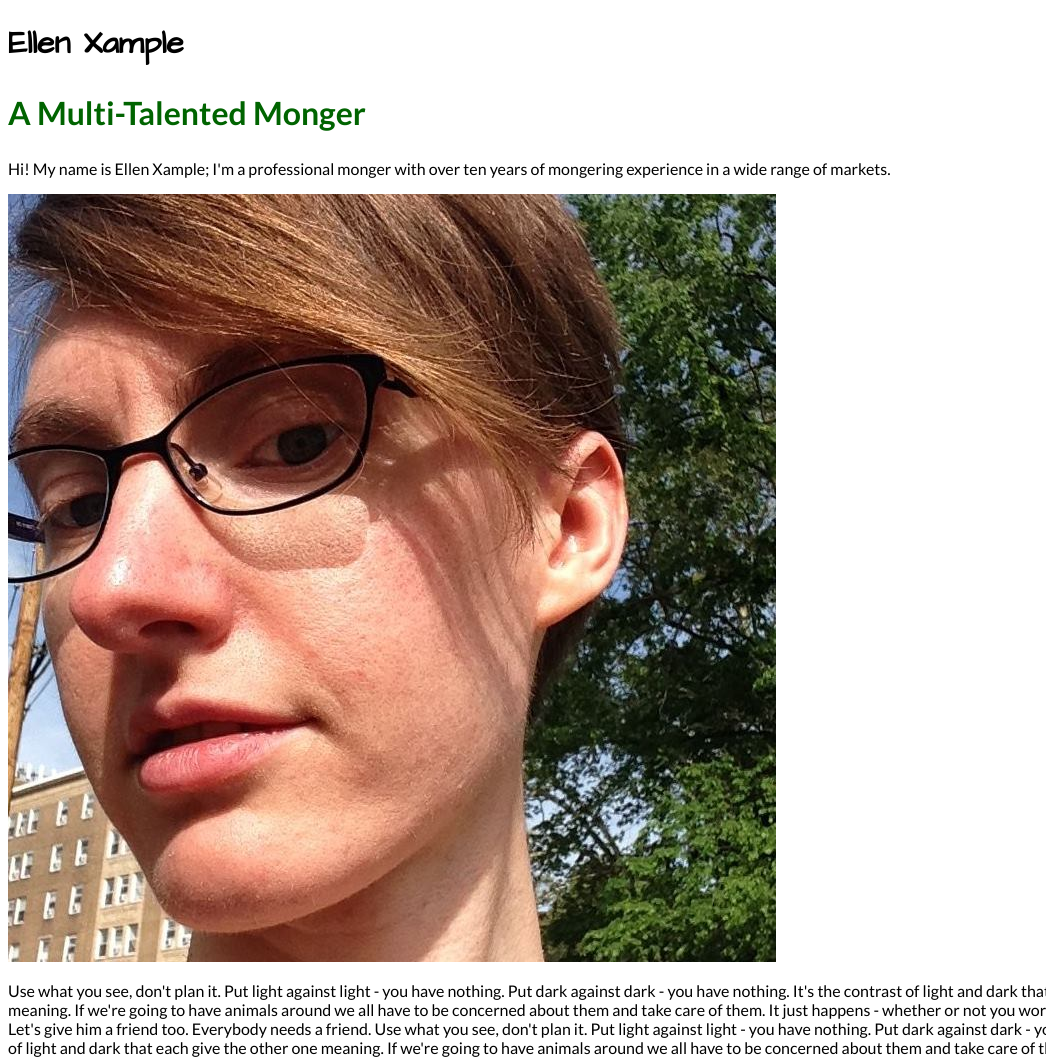
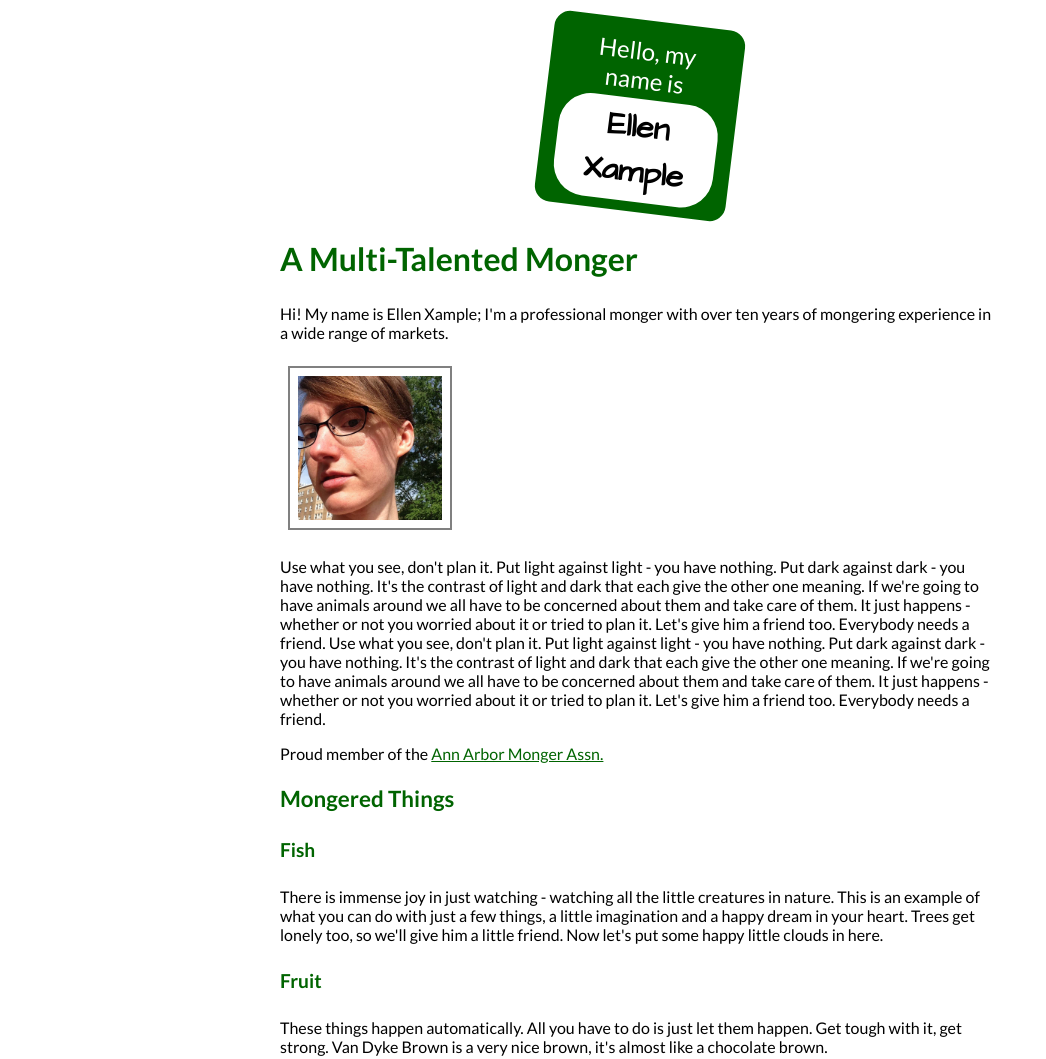
Before and after one commit to cmu-wdl-s21/website_in_steps-pm39, a plain HTML site: page index.html in a window 1280 px wide. Shown: the top 1059 px of the page, without its empty margins (0-1046 px from the left). Drawn offline with Linux system fonts and the light colour scheme.

Commit message:
worked exampole for hw5

```diff
--- a/css/styles.css
+++ b/css/styles.css
@@ -44,3 +44,45 @@ a {
   color: darkgreen;
 
 }
+
+/* Warning: this affects all the iamges on the site! */
+
+img {
+  width: 9em;
+  padding: 0.5em;
+  border: solid 2px grey;
+  margin: 0.5em;
+}
+
+/* We can constrain the main element and everything it to a static width for readability, then center it for balance.*/
+
+main {
+  width: 45em;
+  margin: 0 auto 0 auto;
+}
+
+/* Let's make the header interesting */
+
+header {background: darkgreen;
+        color: white;
+        padding: 1em;
+        border-radius: 1em;
+        width: 10em;
+        height: 10em;
+        text-align: center;
+        margin: 20px auto 20px auto;
+        transform: rotate(7deg)
+        }
+
+header h1 {
+        background: white;
+        color: black;
+        padding: 0.2em;
+        border-radius: 1em;
+        margin:0;
+}
+
+header p {
+  margin: 0 0 0.2em 0;
+  font-size: 150%;
+}
--- a/index.html
+++ b/index.html
@@ -1,5 +1,6 @@
 <!DOCTYPE html>
 <html lang="en">
+
 <head>
   <title>A Very Boring Title</title>
   <meta charset="utf-8">
@@ -10,7 +11,25 @@
 
 <body>
 
+  <header>
+
+    <div>
+
+      <p>Hello, my name is</p>
+
     <h1>Ellen Xample</h1>
+
+    </div>
+
+  </header>
+
+  <nav>
+
+  </nav>
+
+  <main>
+
+    <section>
 
       <h2>A Multi-Talented Monger</h2>
 
@@ -25,21 +44,37 @@
 
       <h3>Mongered Things</h3>
 
+      <section>
+
       <h4>Fish</h4>
 
       <p>There is immense joy in just watching - watching all the little creatures in nature. This is an example of what you can do with just a few things, a little imagination and a happy dream in your heart. Trees get lonely too, so we'll give him a little friend. Now let's put some happy little clouds in here.</p>
+
+      </section>
+
+      <section>
 
       <h4>Fruit</h4>
 
       <p>These things happen automatically. All you have to do is just let them happen. Get tough with it, get strong. Van Dyke Brown is a very nice brown, it's almost like a chocolate brown.</p>
 
+      </section>
+
+      <section>
+
       <h4>Iron</h4>
 
       <p>In your world you can create anything you desire. We're not trying to teach you a thing to copy. We're just here to teach you a technique, then let you loose into the world. This is your creation - and it's just as unique and special as you are. We might as well make some Almighty mountains today as well, what the heck. With something so strong, a little bit can go a long way.</p>
 
+      </section>
+
+      <section>
+
       <h4>Cheese</h4>
 
       <p>Trees cover up a multitude of sins. Let's put some happy trees and bushes back in here. Just relax and let it flow. That easy. Get away from those little Christmas tree things we used to make in school.</p>
+
+      </section>
 
 
       <h3>Things Mongered</h3>
@@ -85,6 +120,9 @@
 
       <p>There are no mistakes. You can fix anything that happens. A thin paint will stick to a thick paint. Steve wants reflections, so let's give him reflections. This is probably the greatest thing that's ever happened in my life. This is the time to get out all your flustrations, much better than kicking the dog around the house or taking it out on your spouse.</p>
 
+    </section>
+
+    <section>
 
       <h2>Occasional Zipline Commutes</h2>
 
@@ -94,5 +132,13 @@
 
       <p>Everything is happy if you choose to make it that way. You have to allow the paint to break to make it beautiful. Put your feelings into it, your heart, it's your world. Every time you practice, you learn more.</p>
 
+    </section>
+
+  </main>
+
+  <footer>
+
+  </footer>
 </body>
+
 </html>
```
Lines whose indentation alone changed are shown as unchanged.
